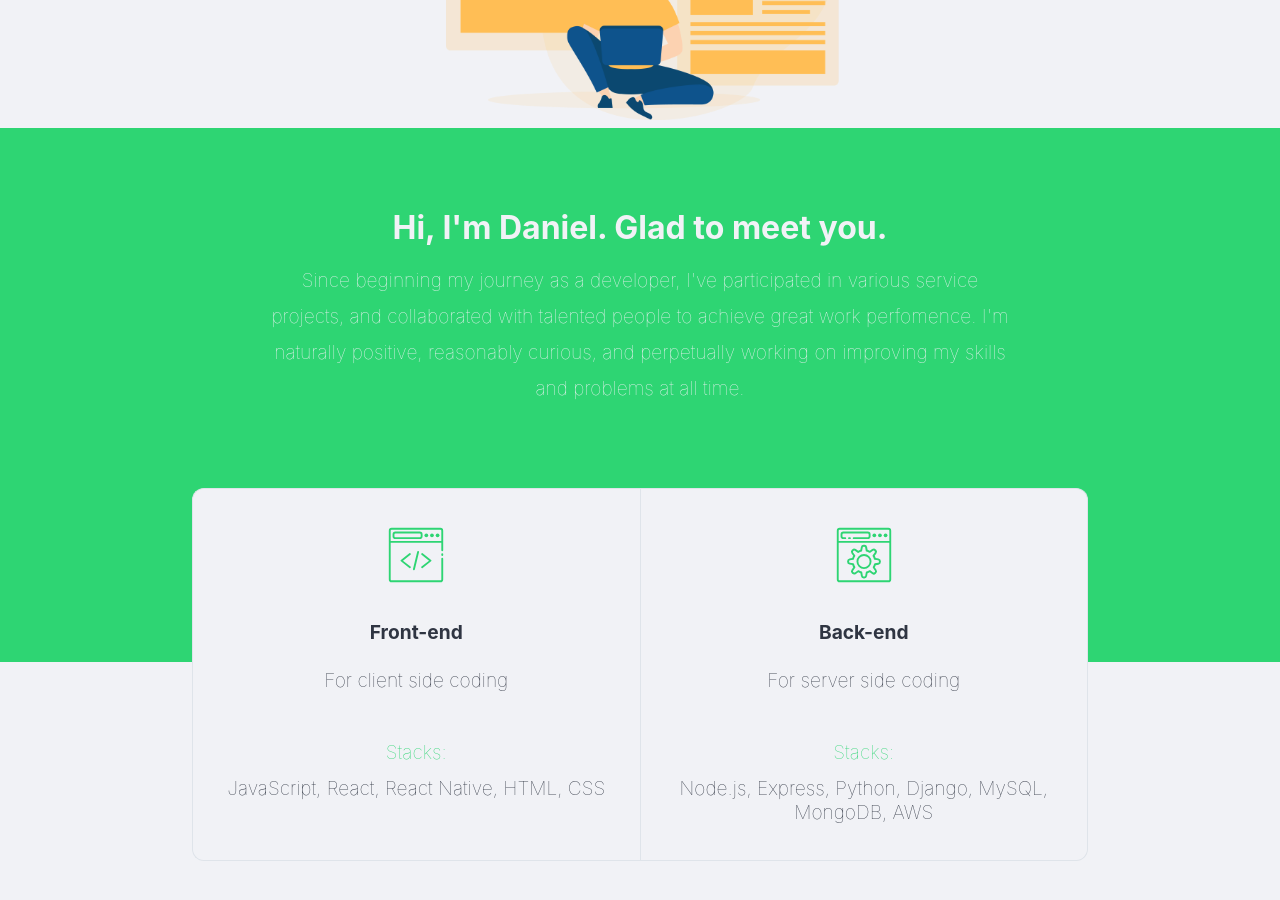
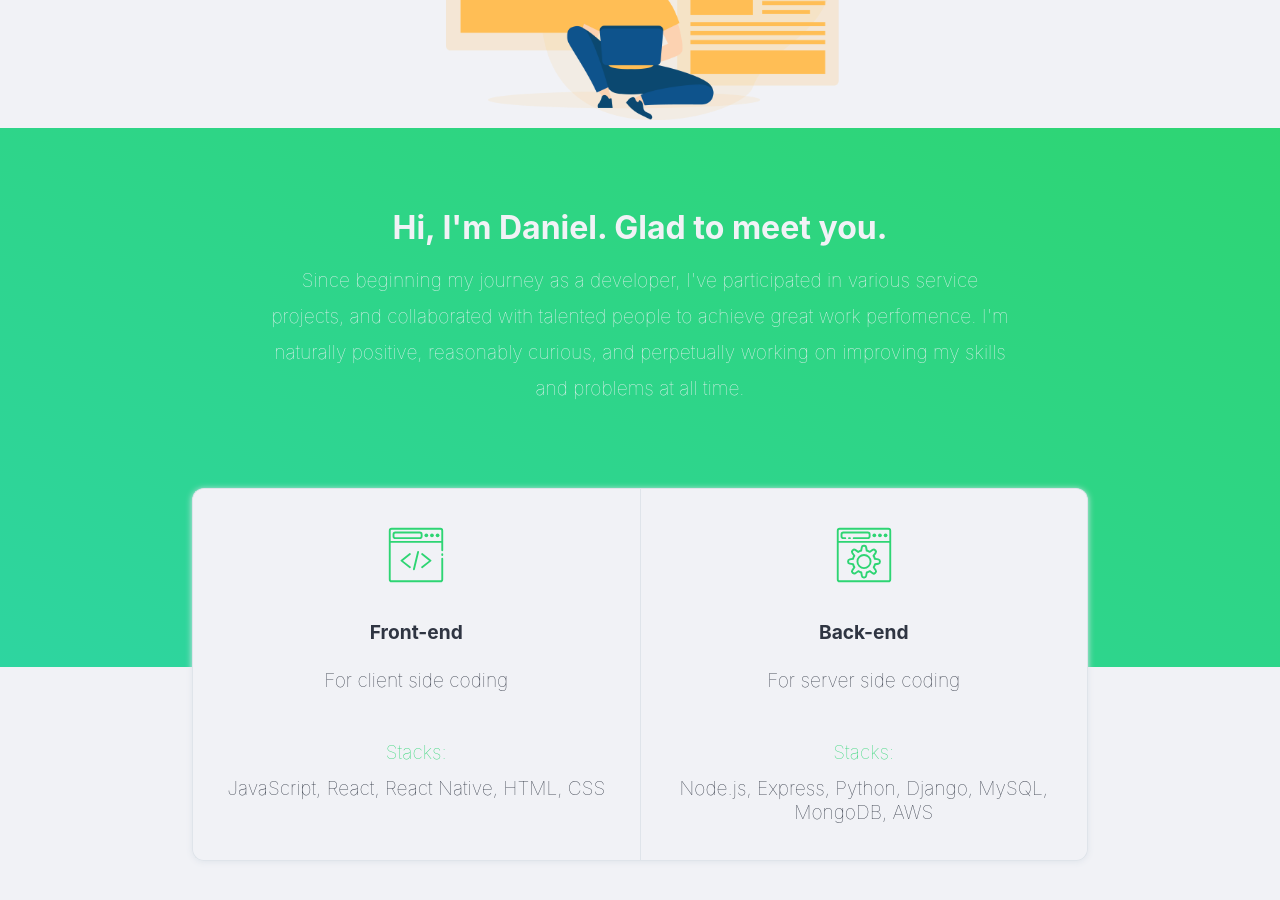
Before and after one commit to ekklesia11/portfolio_csr, a React (Create React App) app: page / in a window 1280 px wide. Shown: the part 800-1700 px from the top of the page. Built offline with nearby package versions, Linux system fonts and the light colour scheme.

Commit message:
description background color gradient updated and layout set

```diff
--- a/src/components/about/about.js
+++ b/src/components/about/about.js
@@ -3,8 +3,6 @@ import styled from "styled-components";
 
 import main from "../../assets/main.jpg";
 import programming from "../../assets/programming.png";
-// import server from "../../assets/server.svg";
-// import client from "../../assets/client.svg";
 
 import Description from "./description";
 
@@ -19,35 +17,6 @@ const About = () => {
         <div className="cartoon-img" />
       </div>
       <div className="programming-img" />
-      {/* <div className="description">
-        <p>
-          <h4>Hi, I'm Daniel. Glad to meet you.</h4>
-          <span>
-            Since beginning my journey as a developer, I've participated in
-            various service projects, and collaborated with talented people to
-            achieve great work perfomence. I'm naturally positive, reasonably
-            curious, and perpetually working on improving my skills and problems
-            at all time.
-          </span>
-        </p>
-        <div className="details">
-          <div className="detail detail-1">
-            <img src={client} alt="" className="client" />
-            <div className="detail-text">
-              <strong>Front-end</strong>
-              <div>For client side coding</div>
-            </div>
-          </div>
-          <div className="vertical-line" />
-          <div className="detail detail-2">
-            <img src={server} alt="" className="server" />
-            <div className="detail-text">
-              <strong>Back-end</strong>
-              <div>For server side coding</div>
-            </div>
-          </div>
-        </div>
-      </div> */}
       <Description />
     </Container>
   );
@@ -94,7 +63,7 @@ const Container = styled.div`
     margin: 36px auto 72px;
 
     &:hover {
-      box-shadow: 0px 0px 6px ${(props) => props.theme.color.main};
+      box-shadow: 0px 0px 4px ${(props) => props.theme.color.main};
     }
   }
 
@@ -107,79 +76,6 @@ const Container = styled.div`
     background-position: center left;
     margin: 0 auto 8px;
   }
-  /*
-  .description {
-    width: 100%;
-    height: 320px;
-    background-color: ${(
-    props
-  ) =>
-    props.theme.color
-      .main};
-    padding: 84px 0;
-    margin-bottom: 500px;
-
-    p {
-      margin: 0 auto;
-      text-align: center;
-      width: 58%;
-      line-height: 2rem;
-      color: ${(
-    props
-  ) =>
-    props.theme.color
-      .textInverse};
-    }
-
-    span {
-      word-wrap: break-word;
-    }
-  }
-
-  .details {
-    margin: 84px auto 0;
-    display: flex;
-    justify-content: center;
-
-    .detail {
-      background-color: ${(
-    props
-  ) =>
-    props.theme.color
-      .background};
-      padding: 36px 24px;
-    }
-
-    .vertical-line {
-      border-right: 1px solid #dfe4ea;
-    }
-
-    .detail-text {
-      font-size: 1.2rem;
-      font-weight: 100;
-
-      div {
-        margin: 24px auto;
-      }
-    }
-
-    .detail-1 {
-      border-radius: 12px 0 0 12px;
-      border: 1px solid #dfe4ea;
-      border-right: none;
-    }
-
-    .detail-2 {
-      border-radius: 0 12px 12px 0;
-      border: 1px solid #dfe4ea;
-      border-left: none;
-    }
-
-    .server,
-    .client {
-      width: 60px;
-    }
-  } */
 `;
 
 export default About;
--- a/src/components/about/description.js
+++ b/src/components/about/description.js
@@ -47,9 +47,14 @@ const Description = () => {
 
 const Container = styled.div`
   background-color: ${(props) => props.theme.color.main};
+  background-image: linear-gradient(
+    to top right,
+    rgba(46, 213, 160, 1),
+    ${(props) => props.theme.color.main}
+  );
   font-size: 2rem;
   font-weight: 100;
-  height: 450px;
+  height: 455px;
   padding-top: 84px;
   margin-bottom: 400px;
 
@@ -76,6 +81,8 @@ const Container = styled.div`
     justify-content: center;
     color: ${(props) => props.theme.color.text};
     width: 70%;
+    border-radius: 12px;
+    box-shadow: 0 1px 6px #dfe4ea;
 
     .detail {
       background-color: ${(props) => props.theme.color.background};
```
